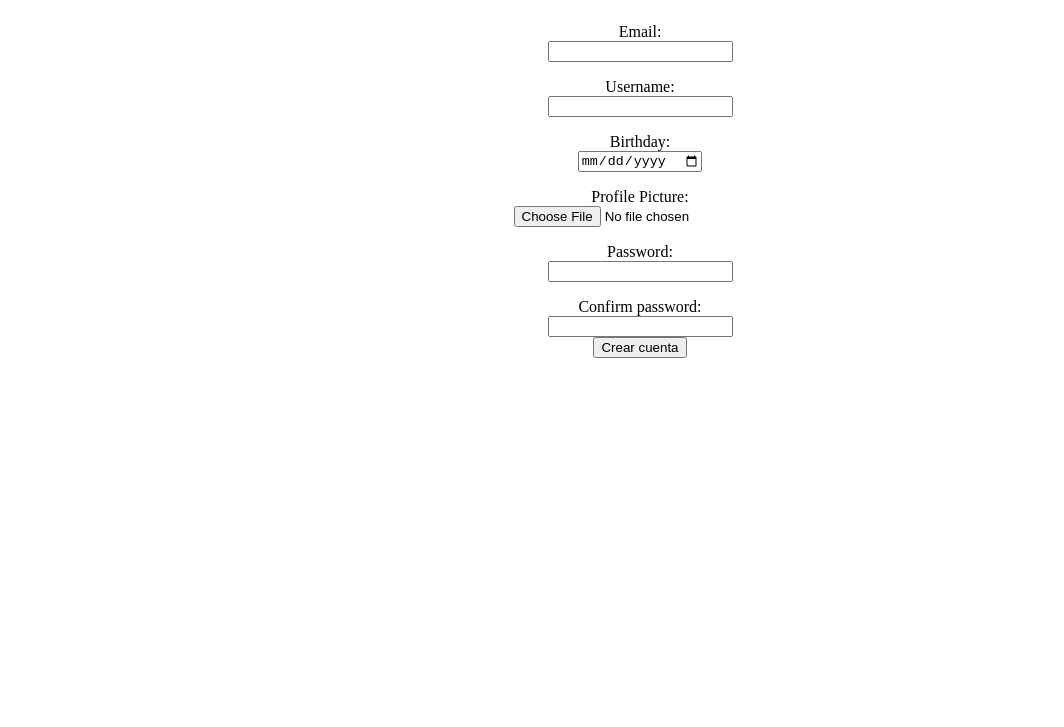
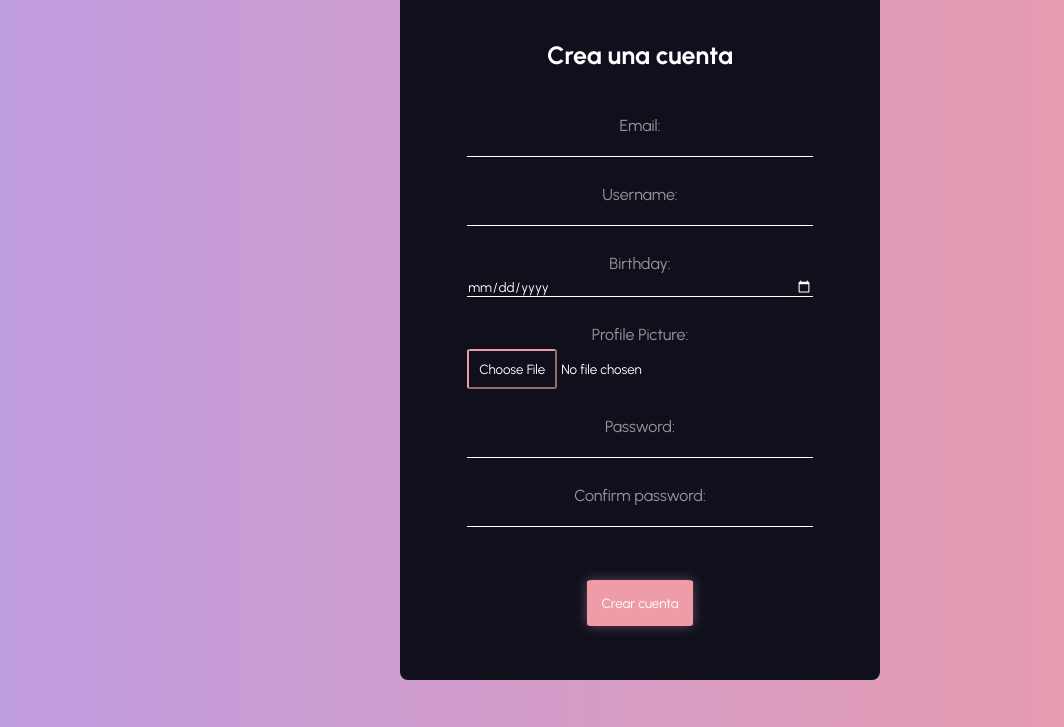
Before and after one commit to luisatapiero/luisatapiero-semana-14, a website built with Vite: page sign-up/index.html in a window 1280 px wide. Shown: the part 73-800 px from the top of the page, without its empty margins (0-1064 px from the left). Built offline with nearby package versions, Linux system fonts and the light colour scheme; some packages are replaced by stand-ins of ours; no server answers.

Commit message:
styles on login and register

```diff
--- a/login/style.css
+++ b/login/style.css
@@ -1,11 +1,83 @@
+@import url('https://fonts.googleapis.com/css2?family=Urbanist:ital,wght@0,100;0,200;0,300;0,400;0,500;0,600;0,700;0,800;0,900;1,100;1,200;1,300;1,400;1,500;1,600;1,800;1,900&display=swap');
+
 #login-form{
     display: flex;
     flex-direction: column;
     justify-content: center;
     align-items: center;
+    border-radius: 8px;
+    width: 100%;
+    max-width: 480px;
+    max-height: 100%;
+    background-color: #10101d;
+    padding: 24px;
 
 }
 
 #login-form label{
-    margin-top: 16px;
+    margin: 5px;
+    display: flex;
+  justify-content:flex-start;
+  align-items:start;
 }
+
+
+
+*{
+  padding:0;
+  margin: 0;
+  box-sizing: border-box;
+  font-family: 'Urbanist';
+  color: #ffffff91;
+}
+
+body{
+  background: rgb(191,156,224);
+  background: linear-gradient(90deg, rgba(191,156,224,1) 0%, rgba(238,156,167,1) 100%);
+  width: 100%;
+  height: 100vh;
+  margin: 0;
+  padding: 16px;
+  display: flex;
+  justify-content: center;
+  align-items: center;
+}
+
+h1{
+    text-align: center;
+    font-size: 25px;
+    line-height: 32px;
+    padding: 40px;
+    color: #fff;
+}
+
+input {
+  border-right: none;
+  width: 80%;
+  padding: 0 15px;
+  outline: none;
+  border: none;
+  border-bottom: 1px solid #fff;
+  background-color: transparent;
+  color: #fff;
+  box-shadow: none;
+  border-radius: 0;
+  margin-bottom: 30px;
+
+}
+
+input label {
+  padding-bottom: 10px;
+  color: #fff;
+}
+
+button{
+    border: none;
+    margin: 30px;
+    padding: 15px;
+  background: #ee9ca7;
+  color: #fff;
+  border-radius: 5%;
+  cursor: pointer;
+  box-shadow: 0 0 12px 0 rgba(238, 156, 167,0.4);
+}
--- a/sign-up/index.html
+++ b/sign-up/index.html
@@ -7,8 +7,9 @@
     <title>Document</title>
 </head>
 <body>
-    <h1>Crea una cuenta</h1>
+
     <form action="submit" id="sign-up-form">
+        <h1>Crea una cuenta</h1>
         <label for="email">Email: </label>
         <input type="email" name="email" id="email-input">
         <label for="username">Username: </label>
--- a/sign-up/style.css
+++ b/sign-up/style.css
@@ -1,11 +1,111 @@
-#sign-up-form{
-    display: flex;
-    flex-direction: column;
-    justify-content: center;
-    align-items: center;
+@import url("https://fonts.googleapis.com/css2?family=Urbanist:ital,wght@0,100;0,200;0,300;0,400;0,500;0,600;0,700;0,800;0,900;1,100;1,200;1,300;1,400;1,500;1,600;1,800;1,900&display=swap");
 
+#sign-up-form {
+  display: flex;
+  flex-direction: column;
+  justify-content: center;
+  align-items: center;
+  border-radius: 8px;
+  width: 100%;
+  max-width: 480px;
+  max-height: 100%;
+  background-color: #10101d;
+  padding: 24px;
 }
 
-#sign-up-form label{
-    margin-top: 16px;
+#sign-up-form label {
+  margin: 5px;
+  display: flex;
+  justify-content: flex-start;
+  align-items: start;
 }
+
+* {
+  padding: 0;
+  margin: 0;
+  box-sizing: border-box;
+  font-family: "Urbanist";
+  color: #ffffff91;
+}
+
+body {
+  background: rgb(191, 156, 224);
+  background: linear-gradient(
+    90deg,
+    rgba(191, 156, 224, 1) 0%,
+    rgba(238, 156, 167, 1) 100%
+  );
+  width: 100%;
+  height: 100vh;
+  margin: 0;
+  padding: 16px;
+  display: flex;
+  justify-content: center;
+  align-items: center;
+}
+
+h1 {
+  text-align: center;
+  font-size: 25px;
+  line-height: 32px;
+  padding: 40px;
+  color: #fff;
+}
+
+input {
+  border-right: none;
+  width: 80%;
+  /* padding: 15px; */
+  outline: none;
+  border: none;
+  border-bottom: 1px solid #fff;
+  background-color: transparent;
+  color: #fff;
+  box-shadow: none;
+  border-radius: 0;
+  margin-bottom: 23px;
+  color: #fff;
+}
+
+input[type="date"] {
+  background-color: transparent;
+  color: #ffffff;
+  outline: none;
+}
+
+input label {
+  padding-bottom: 10px;
+  color: #fff;
+}
+
+::-webkit-calendar-picker-indicator {
+  filter: invert(1);
+}
+
+input[type="file"] {
+  border: none;
+}
+
+input[type="file"]::file-selector-button {
+  font-family: "Urbanist";
+  padding: 10px;
+  outline: none;
+  border-width: 2px;
+  box-shadow: none;
+  background-color: transparent;
+  border-color: #ee9ca7;
+  color: #fff;
+  border-radius: 5%;
+  cursor: pointer;
+}
+
+button {
+  border: none;
+  margin: 30px;
+  padding: 15px;
+  background: #ee9ca7;
+  color: #fff;
+  border-radius: 5%;
+  cursor: pointer;
+  box-shadow: 0 0 12px 0 rgba(238, 156, 167, 0.4);
+}
```
Also changed, not shown: login/index.html (+2 -1 lines).
